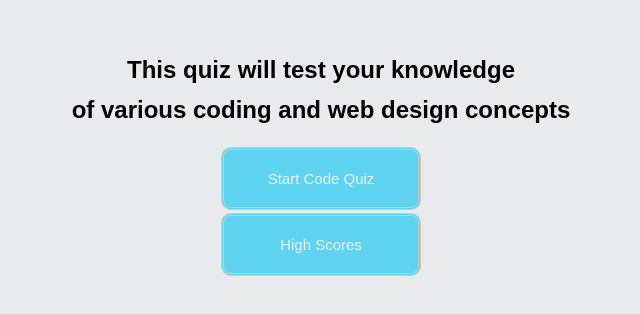
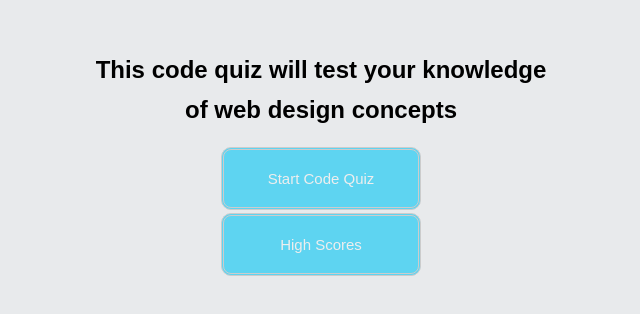
Before and after one commit to ziz10/code-quiz-app, a plain HTML site: page index.html in a window 1280 px wide. Shown: the part 238-552 px from the top of the page, without its empty margins (327-967 px from the left). Drawn offline with Linux system fonts and the light colour scheme.

Commit message:
modified title and some of the html file content

```diff
--- a/index.html
+++ b/index.html
@@ -11,8 +11,8 @@
     <div class="container">
 
         <div id="startpage">
-            <h2>This quiz will test your knowledge</h2>
-            <h2>of various coding and web design concepts</h2>
+            <h2>This code quiz will test your knowledge</h2>
+            <h2>of web design concepts</h2>
         <button id="startbtn">Start Code Quiz</button>
         <button id="startPageHighscore" onclick="showHighscore()">High Scores</button>
         </div>
```
